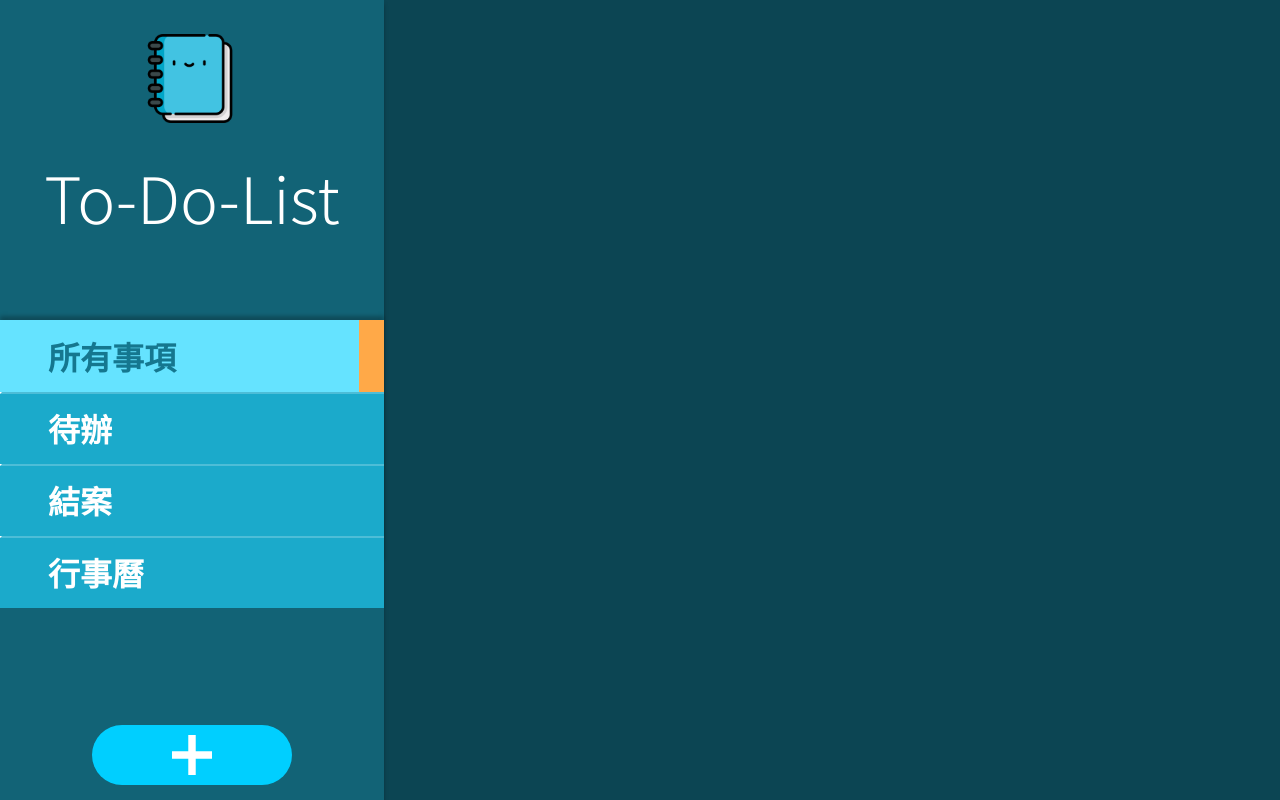
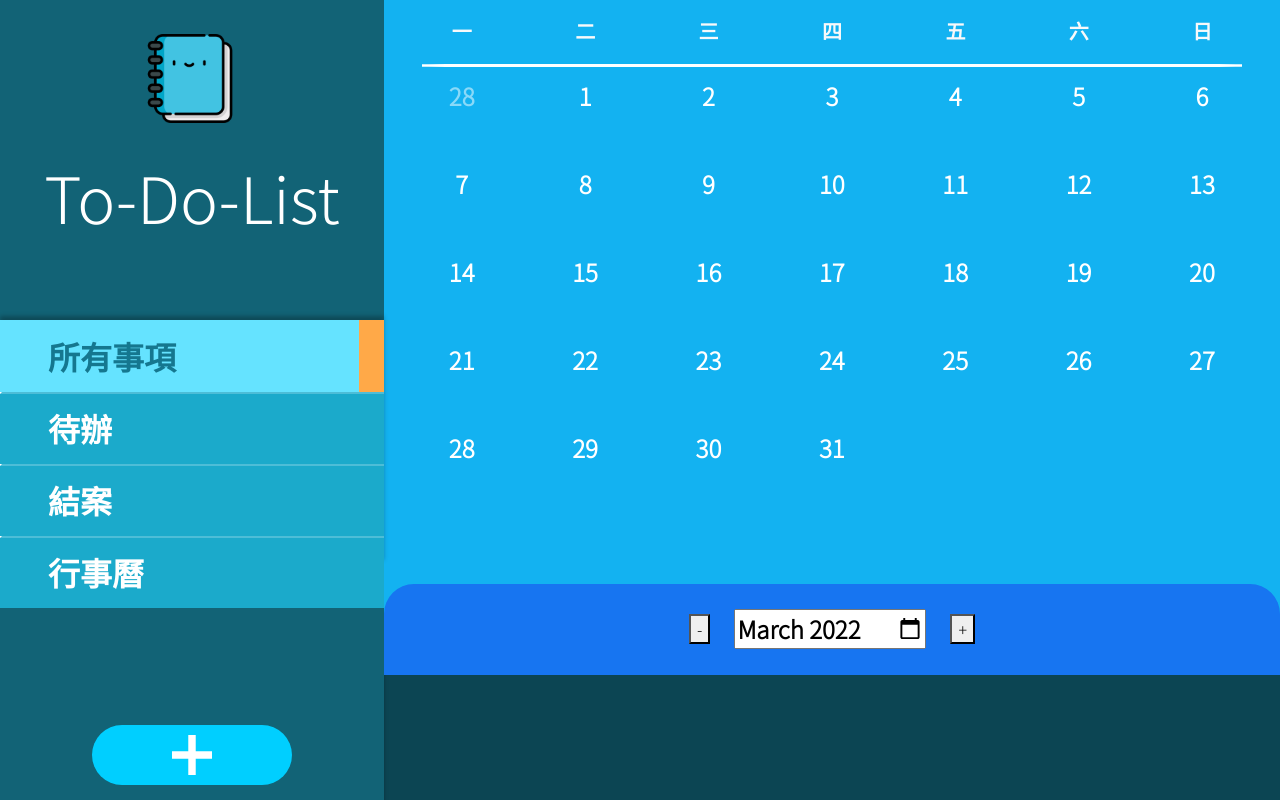
Before and after one commit to ra45388791/notes-1, a PHP site: page / in a window 1280 px wide. Run offline with PHP 8.4, Linux system fonts and the light colour scheme.

Commit message:
行事曆手機板切版完成-功能完成一半( 解析指定日期天數-用上個月的天數填滿空格 )

```diff
--- a/vue練習/todolist/css/style.css
+++ b/vue練習/todolist/css/style.css
@@ -188,14 +188,17 @@ nav a:hover {
 ****************************************************************/
 
 #listContent {
-    position      : relative;
-    padding-top   : 25px;
-    padding-bottom: 90px;
-
+    position : relative;
     max-width: 500px;
     height   : auto;
 
     z-index: 0;
+}
+
+#listContent .articleTemp {
+    /* 只有文章要往下、往上推 */
+    padding-top   : 25px;
+    padding-bottom: 90px;
 }
 
 #listContent .article {
@@ -275,6 +279,130 @@ nav a:hover {
     font-size  : 18px;
     font-weight: bold;
 }
+
+/****************************************************************
+                            行事曆
+****************************************************************/
+#listContent .calendarTemp {
+    position: relative;
+    width   : 100vw;
+    height  : calc(100vh - 64px - 61px);
+}
+
+#listContent .calendar {
+    width : 100%;
+    height: 100%;
+
+    background: rgb(19, 178, 241);
+    /* border : solid 1px rgb(255, 0, 0); */
+}
+
+#listContent .calendar li {
+    list-style: none;
+    width     : 14.28%;
+}
+
+#listContent .weekdays ul {
+    position: relative;
+}
+
+
+#listContent .weekdays ul::before {
+    content : "";
+    position: absolute;
+    left    : calc(50% - 47.5%);
+    top     : 3rem;
+    width   : 95%;
+
+    border-bottom: solid 3px rgb(255, 255, 255);
+    border-radius: 10%;
+}
+
+#listContent .calendarContent {
+    display      : flex;
+    flex-wrap    : wrap;
+    align-content: flex-start;
+
+
+    width    : 100%;
+    height   : 85%;
+    /* border: solid 1px rgb(255, 0, 0); */
+}
+
+#listContent .calendarContent li {
+    /* width   : 14.28%; */
+    height: 18%;
+}
+
+
+
+#listContent .calendarContent .dayBox {
+    position: relative;
+    width   : 2.5rem;
+    height  : 2.5rem;
+
+    color     : #fff;
+    background: rgba(51, 255, 0, 0);
+
+    font-size    : 1.5em;
+    /* border    : solid 3px rgba(167, 255, 255, 0.561); */
+    border       : solid 3px rgba(167, 255, 255, 0);
+    box-sizing   : border-box;
+    border-radius: 30px;
+
+    transition: 0.1s;
+}
+
+#listContent .calendarContent .oldDays {
+    color: rgba(255, 255, 255, 0.5);
+}
+
+#listContent .calendarContent .dayBox:focus {
+    background   : rgb(38, 215, 255);
+    border-radius: 30px;
+}
+
+#listContent .calendarContent .dayBoxNumber {
+    position: absolute;
+    top     : calc(50% - 1.25rem);
+    right   : calc(50% - 1.25rem);
+
+    width        : 2.5rem;
+    /* height    : 2.5rem; */
+
+    border-radius: 30px;
+
+    font-weight: bold;
+    text-align : center;
+}
+
+
+
+/* 行事曆功能 */
+#listContent .calendarFunction {
+    background: rgb(23, 117, 241);
+    width     : 100%;
+    height    : 15%;
+
+    border-radius: 30px 30px 0 0;
+}
+
+#listContent .calendarFunction label {
+    width: 8rem;
+
+    font-size  : 1.5rem;
+    font-weight: bold;
+
+    color: #fff;
+}
+
+#listContent .calendarFunction input {
+    width      : 8em;
+    font-size  : 24px;
+    font-weight: bold;
+}
+
+
 
 /* 設定按鈕 */
 .itemList {
--- a/vue練習/todolist/index.html
+++ b/vue練習/todolist/index.html
@@ -39,7 +39,7 @@
     <nav class="d-flex justify-content-center align-content-center">
 
         <div class="d-flex flex-lg-column justify-content-lg-around align-items-lg-center">
-            <img src="/images/notebook.png" class="me-1" alt="To-Do-List圖示">
+            <img v-show="!loading" src="/images/notebook.png" class="me-1" alt="To-Do-List圖示">
             <a class="To-Do-List" href="#">
                 To-Do-List
             </a>
@@ -51,7 +51,7 @@
 
         <div id="listContent" class="d-flex flex-wrap justify-content-center mx-auto ms-lg-auto me-lg-0">
 
-            <div v-show=" appliedArea==='allItem'">
+            <div v-show=" appliedArea==='allItem'" class="articleTemp">
                 <!-- 文章組件 -->
                 <article-box v-for=" data in articleDataArray" :key="data.id" :article-data="data"
                     :item-state="itemButton" @change-menu="data.menu = $event" @item-button-temp="itemButton = $event"
@@ -62,7 +62,7 @@
                 </article-box>
             </div>
 
-            <div v-show="appliedArea === 'toDo'">
+            <div v-show="appliedArea === 'toDo'" class="articleTemp">
                 <article-box v-for="data in toDoData" :key="data.id" :article-data="data" :item-state="itemButton"
                     @change-menu="data.menu = $event" @item-button-temp="itemButton = $event"
                     @item-class-temp="data.menuClass = $event" @article-state-temp="articleState"
@@ -72,7 +72,7 @@
                 </article-box>
             </div>
 
-            <div v-show="appliedArea === 'getThingsDone'">
+            <div v-show="appliedArea === 'getThingsDone'" class="articleTemp">
                 <article-box v-for="data in getThingsDoneData" :key="data.id" :article-data="data"
                     :item-state="itemButton" @change-menu="data.menu = $event" @item-button-temp="itemButton = $event"
                     @item-class-temp="data.menuClass = $event" @article-state-temp="articleState"
@@ -82,9 +82,65 @@
                 </article-box>
             </div>
 
+            <div v-show=" appliedArea === 'calendar'" class="calendarTemp">
+                <div class="calendar d-flex flex-column text-center">
+                    <div class="weekdays px-3 pt-3 text-light fs-5 fw-bold">
+                        <ul class="d-flex justify-content-around p-0">
+                            <li>一</li>
+                            <li>二</li>
+                            <li>三</li>
+                            <li>四</li>
+                            <li>五</li>
+                            <li>六</li>
+                            <li>日</li>
+                        </ul>
+                    </div>
 
+                    <div class="calendarContent  py-3 px-3">
+                        <!-- v-for -->
 
+                        <li v-for="day in calendarData.oldDays">
+                            <button class="dayBox oldDays">
+                                <div type="button" class="dayBoxNumber">
+                                    <div>{{day}}</div>
+                                </div>
+                            </button>
+                        </li>
 
+                        <li v-for="day in calendarData.days">
+                            <button class="dayBox">
+                                <div type="button" class="dayBoxNumber">
+                                    <div>{{day}}</div>
+                                </div>
+                            </button>
+                        </li>
+
+                    </div>
+
+                    <div class="calendarFunction d-flex justify-content-center align-items-center">
+                        <form action="" class="d-flex justify-content-around align-items-center">
+                            <!-- <label for="calendarInput">選擇月份：</label> -->
+                            <button>-</button>
+                            <!-- v-value  @input -->
+                            <input :value="chooseDateRes" @input="chooseDateRes = $event" id="calendarInput"
+                                type="month" class="mx-4">
+
+                            <button>+</button>
+
+                        </form>
+                    </div>
+
+                </div>
+
+            </div>
+
+            <transition>
+                <div v-show="loading" id="loadingImg">
+                    <img src="/images/notebook.gif" class="loadingNote" alt="loadingNote">
+                    <p class="m-0 text-light">LOADING...</p>
+                </div>
+
+            </transition>
         </div>
 
         <transition>
@@ -99,7 +155,7 @@
                 <button :class="UIStyle.getThingsDone" @click="appliedArea = 'getThingsDone'" class="col-3 ps-lg-5">
                     結案
                 </button>
-                <button :class="UIStyle.calendar" class="col-3 ps-lg-5">
+                <button :class="UIStyle.calendar" @click="appliedArea = 'calendar'" class="col-3 ps-lg-5">
                     行事曆
                 </button>
             </div>
@@ -156,13 +212,12 @@
                 </form>
             </div>
         </transition>
-
-        <button v-if="UIShow" @click="articleForm = true" class="articlePlus"
-            :style="{ width: plusButton.width + 'px', height: plusButton.height + 'px'}">
-            <img src="/images/添加代辦事項/plus.svg" alt="添加代辦事項">
-            <!-- <div>{{buttonSize}}</div> -->
-        </button>
-
+        <transition>
+            <button v-show="articlePlusShow" @click="articleForm = true" class="articlePlus"
+                :style="{ width: plusButton.width + 'px', height: plusButton.height + 'px'}">
+                <img src="/images/添加代辦事項/plus.svg" alt="添加代辦事項">
+            </button>
+        </transition>
 
 
     </div>
--- a/vue練習/todolist/script/index.js
+++ b/vue練習/todolist/script/index.js
@@ -14,12 +14,6 @@ Vue.component('ArticleBox', {
             articleDatas: this.articleData, // 取得主資料
             itemButtonState: this.itemState, // 選項清單是否打開
         };
-    },
-    mounted () {
-        // console.log(this.itemButtonState);
-    },
-    computed: {
-
     },
     watch: {
         // articleData 的 menu 屬性
@@ -151,19 +145,32 @@ Vue.component('ArticleBox', {
     `,
 });
 
+Vue.component('calendar-temp', {
+
+});
+
 const data = {
 
     // !主資料
     articleDataArray: [],
+    calendarData: {
+        days: [],
+        oldDays: [],
+        chooseDate: {
+            year: 2022,
+            month: 3,
+        },
+    },
     // axiosUrl: 'https://tranquil-gorge-87619.herokuapp.com/',
     axiosUrl: 'http://localhost:3000/',
     viewScroll: '',
-    plusButton: {
+    plusButton: { // 新增文章按鈕
         width: 200,
         height: 60,
     },
-    // 增加文章按鈕動態更新大小
-    appliedArea: 'allItem',
+
+    articlePlusShow: true,
+    appliedArea: 'calendar', // ui選中項目 預設allItem
     UIShow: true, // 介面顯示
     UIStyle: {
         allItem: 'buttonMenuClick',
@@ -172,13 +179,13 @@ const data = {
         calendar: 'buttonMenuUnclick',
 
     },
+    loading: true, // 讀取
     itemButton: false,
     articleShow: false, // 完整文章淡入
     articleForm: false, // 新增、修改清單區域淡入淡出
     editArticleH2: '添加代辦事項', // 修改或新增文章區的標題
 
     // 用於新增、修改、顯示全文章的區域。
-    // !對form表單用v-model 來雙向綁定 才不用一直  parentNode 找dom原素
     form: {
         edit: false,
         id: '',
@@ -204,6 +211,36 @@ const app = new Vue({
                 return e.state === true;
             });
         },
+        chooseDateRes: {
+            //   行事曆年月份
+            get () {
+                const year = this.calendarData.chooseDate.year;
+                const month = this.calendarData.chooseDate.month;
+
+                if (month >= 10) {
+                    return `${String(year)}-${String(month)}`;
+                }
+                return `${String(year)}-0${String(month)}`;
+            },
+            set (e) {
+                // 依照畫面上的input回傳的value更新資料中的 年月資料
+                // 順便更新要顯示的天數。
+                const value = e.target.value;
+
+                const numberYear = parseInt(value.slice(0, 4));
+                const numberMonth = parseInt(value.slice(5, 7));
+
+                const getDate = this.calendarDays(numberYear, numberMonth);
+
+                this.calendarData.days = getDate.date;
+                this.calendarData.oldDays = getDate.oldDays;
+
+                // 轉成數字後賦值
+                this.calendarData.chooseDate.year = numberYear;
+                this.calendarData.chooseDate.month = numberMonth;
+            },
+        },
+
     },
     watch: {
         viewScroll: function (newValue, oldValue) {
@@ -217,6 +254,21 @@ const app = new Vue({
         },
     },
     created: async function () {
+        // 行事曆資料
+        const date = new Date();
+        const dateYear = date.getFullYear();
+        const dateMonth = date.getMonth() + 1;
+        // 取得解析後的日期
+        const getDate = this.calendarDays(dateYear, dateMonth);
+
+        this.calendarData.days = getDate.date;
+        this.calendarData.oldDays = getDate.oldDays;
+
+        this.calendarData.chooseDate.year = dateYear;
+        this.calendarData.chooseDate.month = dateMonth;
+
+
+        // 清單資料
         const ajaxData = await axios.get(this.axiosUrl);
         this.ajaxArticle(ajaxData.data);
     },
@@ -226,12 +278,14 @@ const app = new Vue({
         const viewSize = window.innerWidth;
 
         if (viewSize < 1024) {
-            vm.plusButton.width = 0;
-            vm.plusButton.height = 0;
+            vm.plusButton.width = 87;
+            vm.plusButton.height = 87;
             window.addEventListener('scroll', function () {
                 vm.viewScroll = window.scrollY;
             });
         }
+        // 讀取畫面隱藏
+        this.loading = false;
     },
     methods: {
         /*
@@ -247,16 +301,25 @@ const app = new Vue({
 
             switch (e.target.outerText) {
                 case '所有事項':
-                    // this.UIStyle.allItem = 'buttonMenuClick';
+                    this.plusButton.width = 87;
+                    this.plusButton.height = 87;
+                    this.articlePlusShow = true;
                     this.UIStyle.allItem = 'buttonMenuClick';
                     break;
                 case '待辦':
+                    this.plusButton.width = 87;
+                    this.plusButton.height = 87;
+                    this.articlePlusShow = true;
                     this.UIStyle.toDo = 'buttonMenuClick';
                     break;
                 case '結案':
+                    this.plusButton.width = 87;
+                    this.plusButton.height = 87;
+                    this.articlePlusShow = true;
                     this.UIStyle.getThingsDone = 'buttonMenuClick';
                     break;
                 case '行事曆':
+                    this.articlePlusShow = false;
                     this.UIStyle.calendar = 'buttonMenuClick';
                     break;
             }
@@ -305,15 +368,12 @@ const app = new Vue({
                 stateImg: stateImg,
             };
 
-            const formData = this.packageForm('chengeState', box);
-            this.axiosSubmit('POST', formData);
+            this.axiosSubmit('POST', 'chengeState', box);
         },
 
         removeArticle: function (id) { // 刪除功能
-            // 包裝form
-            const formData = this.packageForm('DELETE', {id: id});
             // 呼叫axios方法
-            this.axiosSubmit('DELETE', formData);
+            this.axiosSubmit('DELETE', 'DELETE', {id: id});
         },
 
         /*
@@ -329,12 +389,14 @@ const app = new Vue({
                 itemBtnBl === false &&
                 articleBl === false) {
                 // 是否顯示UI
+                this.articlePlusShow = false;
                 this.UIShow = false;
                 // 是否顯示文章
                 this.articleShow = true;
             } else if (uiBl === false &&
                 itemBtnBl === false &&
                 articleBl === true) {
+                this.articlePlusShow = true;
                 this.UIShow = true;
                 this.articleShow = false;
                 // 清空顯示區
@@ -380,10 +442,8 @@ const app = new Vue({
                 date: date,
             };
 
-            // 包裝form
-            const formData = this.packageForm('reviseArticle', box);
             // 呼叫axios方法
-            this.axiosSubmit('POST', formData);
+            this.axiosSubmit('POST', 'reviseArticle', box);
 
             vm.closeEditArticle(); // 清空顯示區
         },
@@ -441,11 +501,6 @@ const app = new Vue({
                 }
             }
 
-            // 如果設定月份+1 = 13 代表是1月
-            if (todayDate.getMonth() + 1 === 13) {
-                formSetDate.setM = 1;
-            }
-
             // 如果月份 日期是一位數會出bug
             formSetDate.setY = String(formSetDate.setY);
             formSetDate.setM = String(formSetDate.setM);
@@ -476,9 +531,9 @@ const app = new Vue({
             };
 
             // 包裝form
-            const formData = this.packageForm('addArticle', box);
             // 呼叫axios方法
-            this.axiosSubmit('POST', formData);
+
+            this.axiosSubmit('POST', 'addArticle', box);
 
             vm.closeEditArticle(); // 清空顯示區
         },
@@ -526,22 +581,21 @@ const app = new Vue({
                 vm.$set(vm.articleDataArray, vm.articleDataArray.length, e);
             });
         },
-        packageForm: function (funcName, dataContent) {
-            // 封裝 formData 表單
-            const formData = new FormData();
-            formData.append('func', funcName);
-            formData.append('data', JSON.stringify(dataContent));
-            return formData;
-        },
-        axiosSubmit: function (method, data) {
-            // axios方法提交至後端
+        // axios取得資料
+        axiosSubmit: function (method, func, data) {
+            // 顯示讀取畫面
+            this.loading = true;
             axios({
                 method: method,
                 url: this.axiosUrl,
-                headers: {'Content-Type': 'multipart/form-data'},
+                data: {
+                    func: func,
                     data: data,
+                },
             }).then((e) => {
-                if (!e) return;
+                // 隱藏讀取
+                this.loading = false;
+                // if (!e) return;
                 console.log(e.data);
                 this.ajaxArticle(e.data);
             });
@@ -566,5 +620,56 @@ const app = new Vue({
                     return (c === 'x' ? random : (random & 0x3 | 0x8)).toString(16);
                 });
         },
+        // 行事曆日期解析
+        calendarDays: function (year, month) {
+            let days;
+            const arrayDays = [];
+            const arrayOldDays = [];
+
+            const firstDate = new Date(year, month - 1, 1); // 因為month 有+1過 所以-1
+            const firstDayWeek = firstDate.getDay();
+            const lastDay = new Date(year, month - 1, 0); // 前一個月的最後一天
+            let oldDays = lastDay.getDate();
+
+            // 月份
+            if (month % 2 === 0) {
+                if (month === 2) {
+                    days = 28;
+                } else {
+                    days = 30;
+                }
+            } else {
+                days = 31;
+            }
+            // 閏年判斷
+            if (year % 400 === 0 ||
+                year % 4 === 0 && year % 100 !== 0) {
+                if (month === 2) {
+                    days = 29;
+                }
+            }
+            // 星期判斷 //如果是禮拜五 上個月-4 之後推進array 逐漸+1
+            if (firstDayWeek === 0) {
+                for (let i = 0; i < 6; i++) {
+                    arrayOldDays.push(oldDays - 6);
+                    oldDays++;
+                }
+            } else {
+                for (let i = 0; i < firstDayWeek - 1; i++) {
+                    arrayOldDays.push(oldDays - (firstDayWeek - 2));
+                    oldDays++;
+                }
+            }
+
+
+            for (let i = 0; i < days; i++) {
+                arrayDays.push(i + 1);
+            }
+
+            return {
+                date: arrayDays,
+                oldDays: arrayOldDays,
+            };
+        },
     },
 });
```
Also changed, not shown: other parts of vue練習/todolist/css/style.css (+67 -1 lines), vue練習/todolist/images/1.png (added), vue練習/todolist/images/2.png (added), vue練習/todolist/images/notebook.gif (added). Lines whose indentation alone changed are shown as unchanged.
